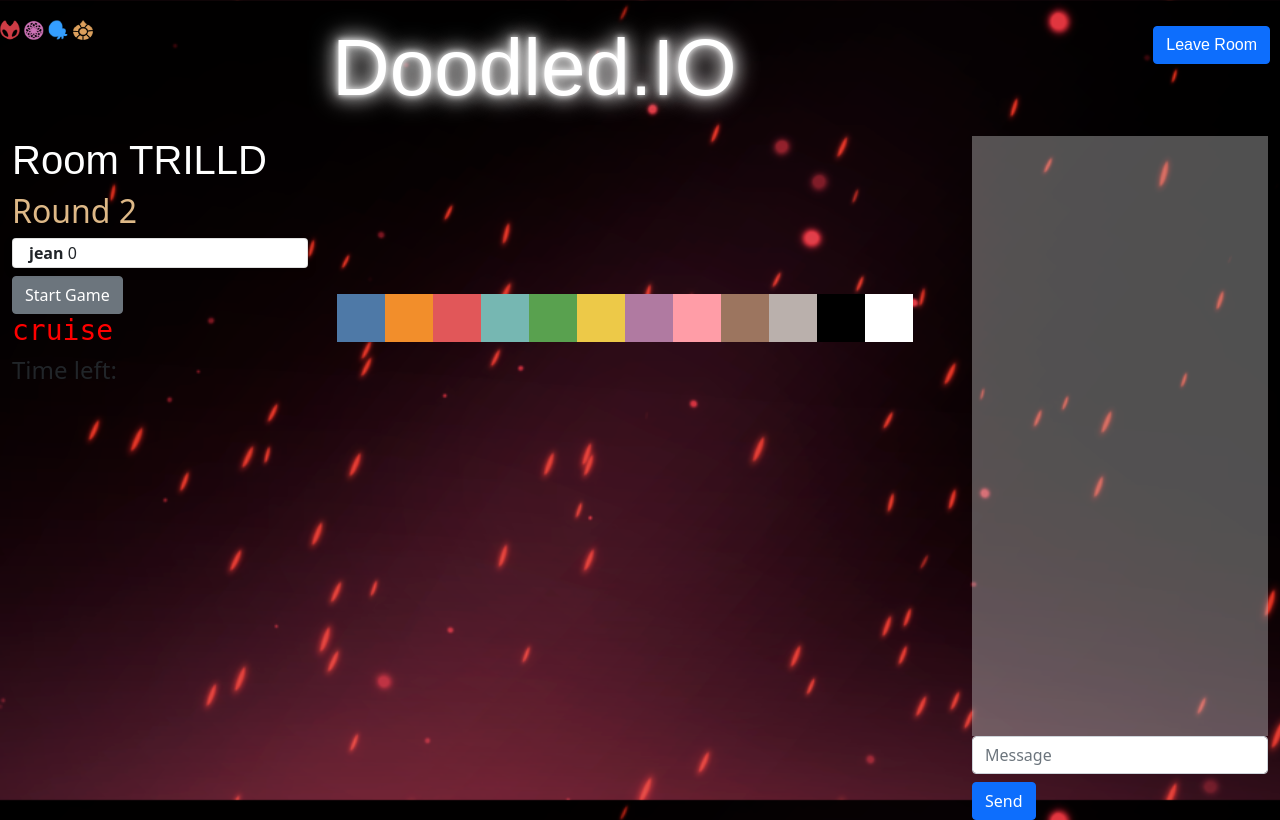
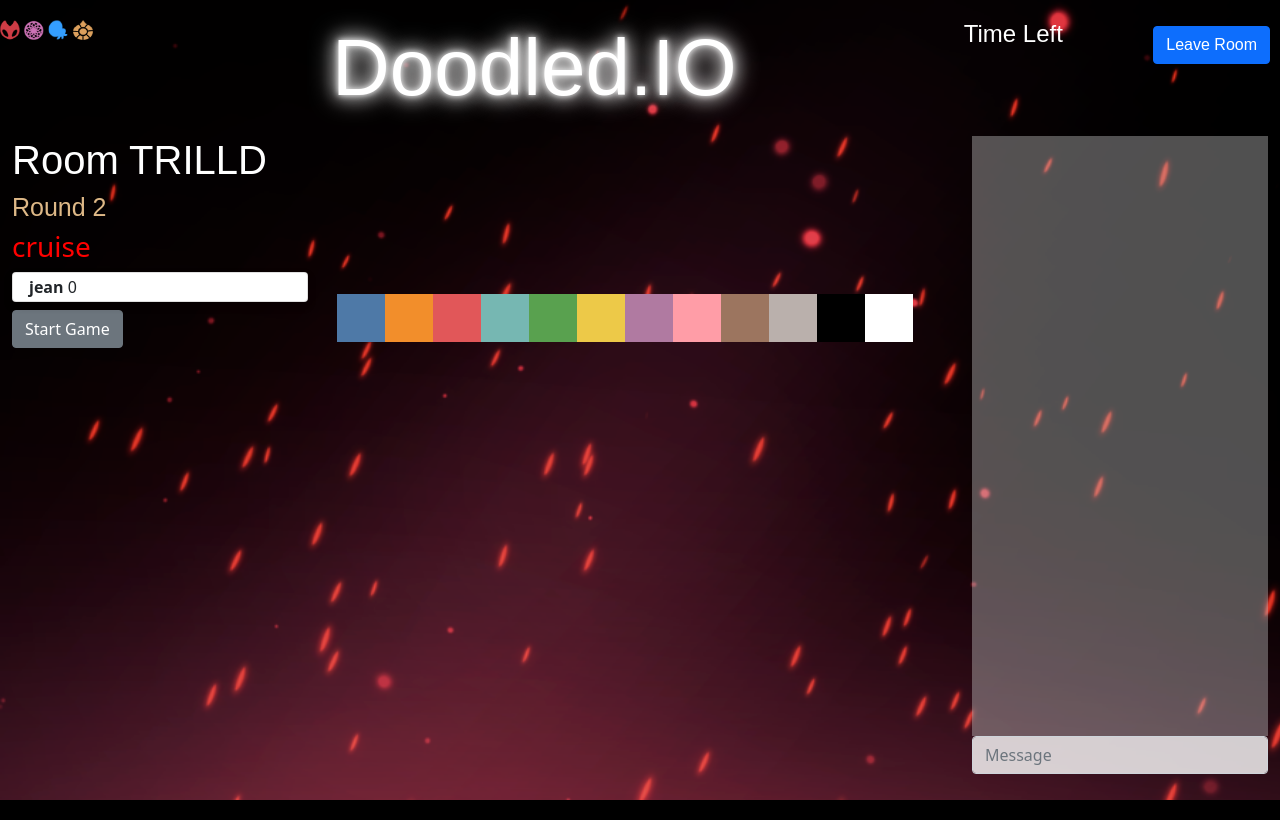
Before and after one commit to PulkitAgr113/NotMoodleDotIO, a Django app: template doodle/templates/main.html in a window 1280 px wide. Run offline with Django 3.2, Linux system fonts and the light colour scheme; the template is opened without the code that fills it: values that come from a table or form of the project are taken from there, others are empty; data comes from the database, SQL or seed files in the repository; both versions use the stored data as it was after the commit; some libraries are stand-ins or nearby versions; some web fonts are replaced.

Commit message:
Improved CSS for main page

```diff
--- a/doodle/static/main.js
+++ b/doodle/static/main.js
@@ -104,7 +104,7 @@ function makeTimer() {
 
         }
         if (seconds < "10") { seconds = "0" + seconds; }
-        $("#time").html("<h4>Time left: " + seconds + " s</h4>");
+        $("#time").html("<h4>Time Left<br><h2> " + seconds + "s</h2> </h4>");
     }
 }
 
@@ -113,21 +113,24 @@ setInterval(function() { makeTimer(); }, 1000);
 socket.on('broadcastUpdates', update=>{
     currentPlayer = update['currentPlayer']
     if(user==currentPlayer) {
-        word.innerHTML = update['word']
+        word.innerHTML = '<h3>'+update['word']+'</h3>'
         messageInput.disabled = true ;
     }
 
     else {
         messageInput.disabled = false ;
-        word.innerHTML = ''
+        hidden_word = ''
         for (var i=0; i<update['word'].length; i++) {
             if(update['word'].charAt(i)!=' ') {
-                word.innerHTML += '*'
+                hidden_word += '*'
             }
-            else word.innerHTML += ' '
+            else hidden_word += ' '
         }
+
+        word.innerHTML = '<h3>'+hidden_word+'</h3>'
     }
-    roundno.innerHTML = update['roundNo']
+    roundno.innerHTML = `<h2 class="round">Round ${update['roundNo']}</h2>`
+
     playerlist.innerHTML = ''
     for(player in update['playerlist']) {
         playerlist.innerHTML += player ;
@@ -135,8 +138,8 @@ socket.on('broadcastUpdates', update=>{
         playerlist.innerHTML += '<br>' ;
     }
     context.clearRect(0, 0, canvas.width, canvas.height);
-    context.globalAlpha = 0.5;
-    context.fillStyle = "#fff";
+    // context.globalAlpha = 0.5;
+    context.fillStyle = "rgba(200, 200, 200, 0.4)";
     context.fillRect(0, 0, canvas.width, canvas.height);
     context.globalAlpha = 1;
 
@@ -163,11 +166,11 @@ socket.emit('joinDetails', {
 })
 
 socket.on('welcome', msg=>{
-    handleAlert(msg, 'primary')
+    // handleAlert(msg, 'primary')
 })
 
 socket.on('leave', msg=>{
-    handleAlert(msg, 'danger')
+    // handleAlert(msg, 'danger')
 })
 
 sendBtn.addEventListener('click',()=>{
@@ -208,6 +211,16 @@ sendBtn.addEventListener('click',()=>{
     });
 
 
+})
+
+// Send message if enter key is pressed
+messageInput.addEventListener("keyup",function(event){
+    if (event.keyCode === 13) {
+      // Cancel the default action, if needed
+        event.preventDefault();
+      // Trigger the button element with a click
+        sendBtn.click();
+    }
 })
 
 socket.on('messageToClients', msg=>{
@@ -369,8 +382,8 @@ function onResize() {
     canvas.height = window.innerHeight*0.60;
     rect = canvas.getBoundingClientRect();
     context.clearRect(0, 0, canvas.width, canvas.height);
-    context.globalAlpha = 0.5;
-    context.fillStyle = "#fff";
+    // context.globalAlpha = 0.5;
+    context.fillStyle = "rgba(200, 200, 200, 0.4)";
     context.fillRect(0, 0, canvas.width, canvas.height);
     context.globalAlpha = 1;
 }
--- a/doodle/static/style.css
+++ b/doodle/static/style.css
@@ -19,7 +19,12 @@ h2.heading {
     font-family: 'Supernatural Knight', sans-serif;
     color: white;
     font-size: 40px;
-    overflow: hidden;
+}
+
+h2.round {
+    font-family: 'Supernatural Knight', sans-serif;
+    color: burlywood;
+    font-size: 25px;
 }
 
 h2.head {
@@ -76,7 +81,14 @@ form {
 
 h3 {
     color:red;
-    font-family: monospace;
+}
+
+h4.time {
+    margin-top: 20px;
+    color: white;
+    font-family: 'Supernatural Knight', sans-serif;
+    text-align: center;
+
 }
 
 #room-code {
--- a/doodle/templates/main.html
+++ b/doodle/templates/main.html
@@ -25,9 +25,16 @@ main page
     </div>
 
     <div class="row h-20 justify-content-center">
-        <div class="col-6">
+        <div class="col-2">
+
+        </div>
+        <div class="col-5">
             <h1 class="title glow" style="size: 50px; text-align: left;">Doodled.IO</h1>
         </div>
+        <div class="col-3">
+            <h4 class="time" id = "time">Time Left</h4>
+        </div>
+
     </div>
 
     <div class="row h-80">
@@ -36,8 +43,25 @@ main page
         <div class="col-3 col-xl-3">
             <h2 class="heading">Room {{room.room_code}}</h2>
             <div id="roundno">
-                <h2 style="color: burlywood">Round {{room.round_no}}</h2>
+                <h2 class="round">Round {{room.round_no}}</h2>
             </div>
+
+            <div id="word">
+                <h3>
+                {% if room.started == False %}
+                    ******
+                {% elif loggedin == curr %}
+                    {{room.word}}
+                {% else %}
+                {% for char in room.word %}
+                    {% if char != " " %}
+                        *
+                    {% else %}
+                        &nbsp;
+                    {% endif %}
+                {% endfor %}
+                {% endif %}
+            </h3></div>
 
             <div class="card" id="playerlist">
                 {% for player in room.done_players.all %}
@@ -68,21 +92,6 @@ main page
                 <button class="btn btn-primary mt-2" value = "working" id = "start_game">Start Game</button><br>
             {% endif %}
 
-            <div id="word">
-                {% if loggedin == curr %}
-                    <h3>{{room.word}}</h3>
-                {% else %}
-                {% for char in room.word %}
-                    {% if char != " " %}
-                        <b>*</b>
-                    {% else %}
-                        &nbsp;
-                    {% endif %}
-                {% endfor %}
-                {% endif %}
-            </div>
-
-            <h4 id = "time">Time left:</h4>
         </div>
         <div class="col-6 col-xl-6">
             <canvas class="whiteboard"></canvas>
@@ -130,8 +139,13 @@ main page
             </div>
             <div class="row">
                 <div class="col">
-                    <input type="text" id="message-input" class="form-control" placeholder="Message">
-                    <button class="btn btn-primary mt-2" id="send-btn">{% csrf_token %}Send</button>
+                    <input type="text"
+                    id="message-input"
+                    class="form-control"
+                    placeholder="Message"
+                    style="background-color: rgba(255, 255, 255, 0.8);">
+                    <input type="hidden" id="send-btn"> {% csrf_token %}
+                    <!-- <button class="btn btn-primary mt-2" id="send-btn">{% csrf_token %}Send</button> -->
                 </div>
             </div>
         </div>
```
Also changed, not shown: doodle/doodle/views.py (+7 -7 lines), doodle/db.sqlite3.
